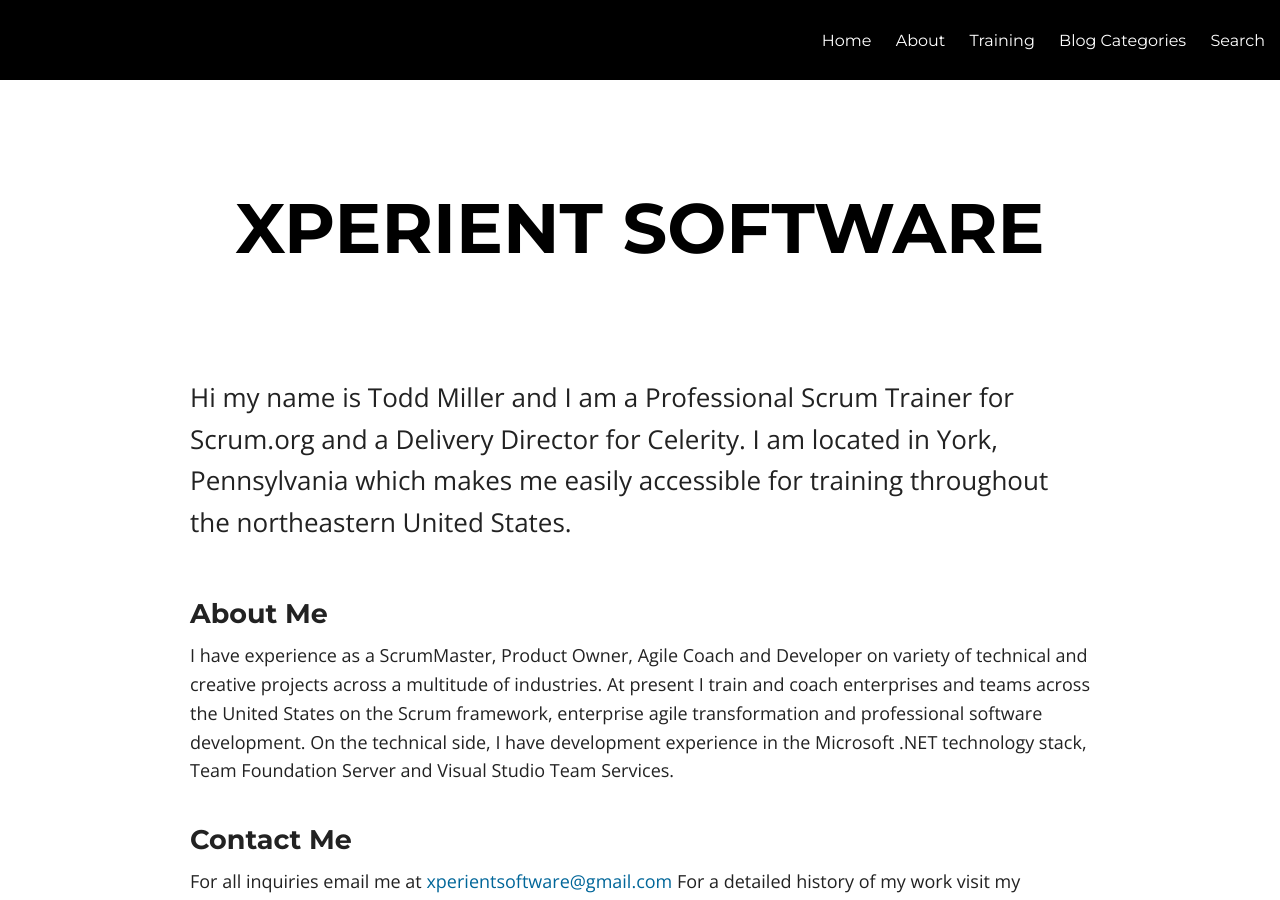
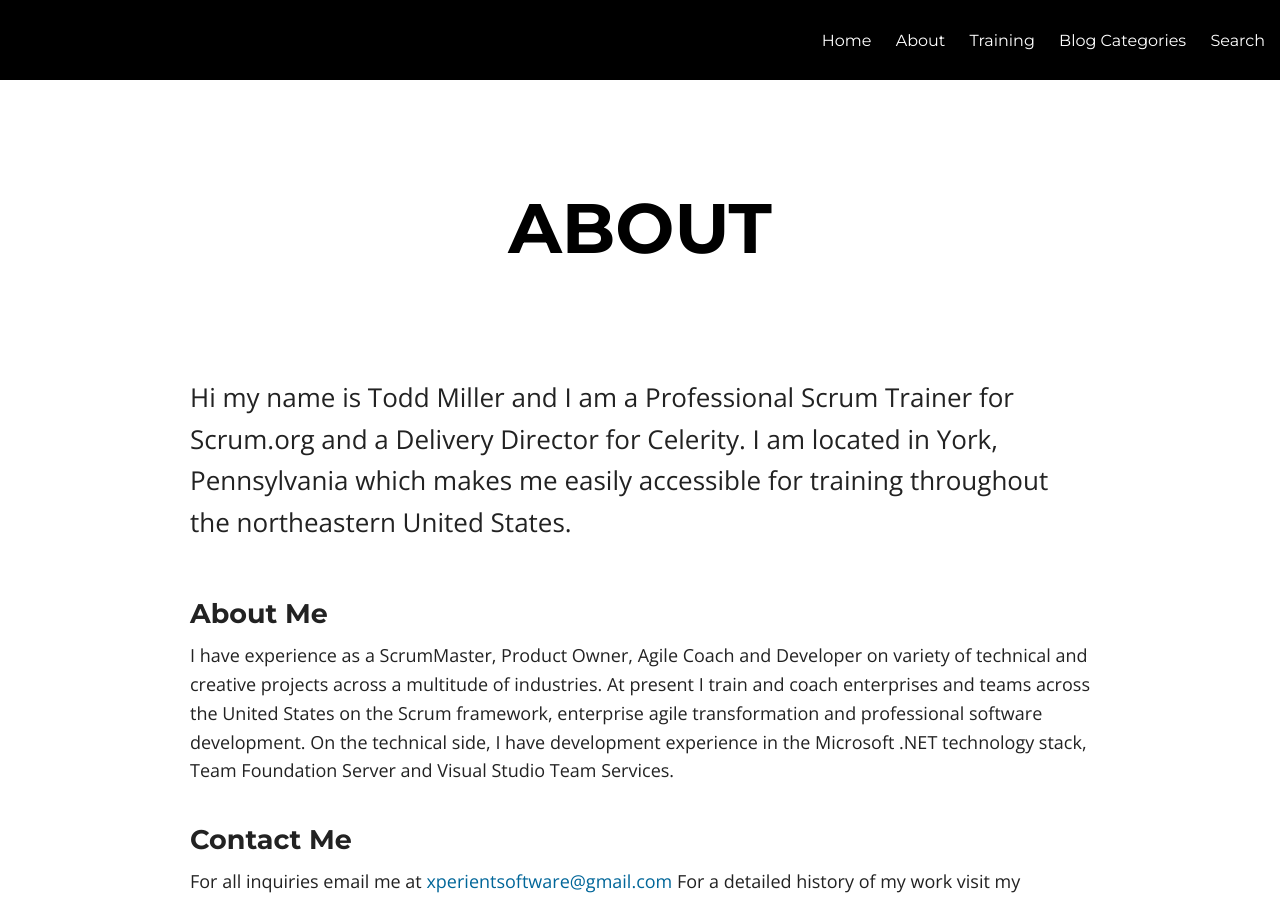
Before and after one commit to agiletodd/agiletodd.github.io, a Jekyll site: the page built from about.md, in a window 1280 px wide and 900 px high. Built offline with Jekyll 4.4.1, drawn with Linux system fonts in a browser that asks for light colours; nearby versions of some CDN libraries.

Commit message:
Another About Update

```diff
--- a/about.md
+++ b/about.md
@@ -1,7 +1,7 @@
 ---
 layout: page
 permalink: /about/index.html
-title: Xperient Software
+title: About
 tags: Scrum, Agile
 chart: true
 ---
```
